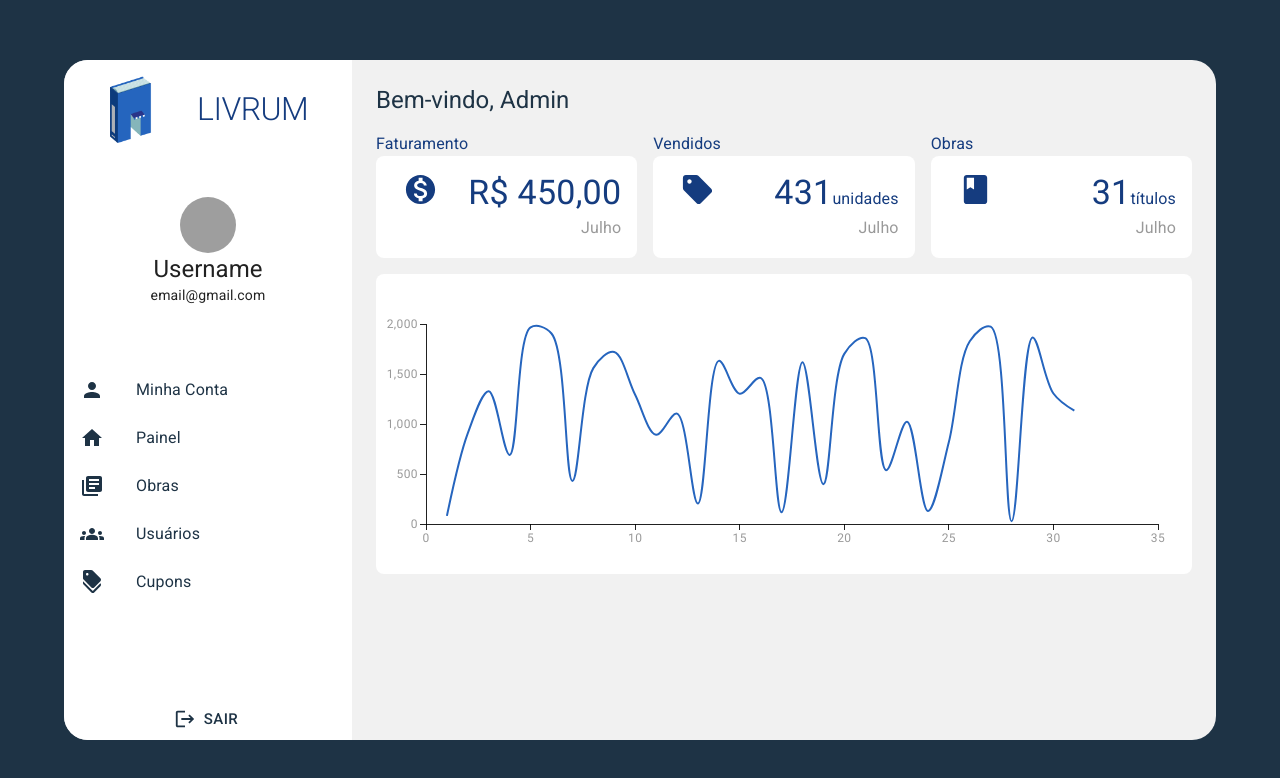
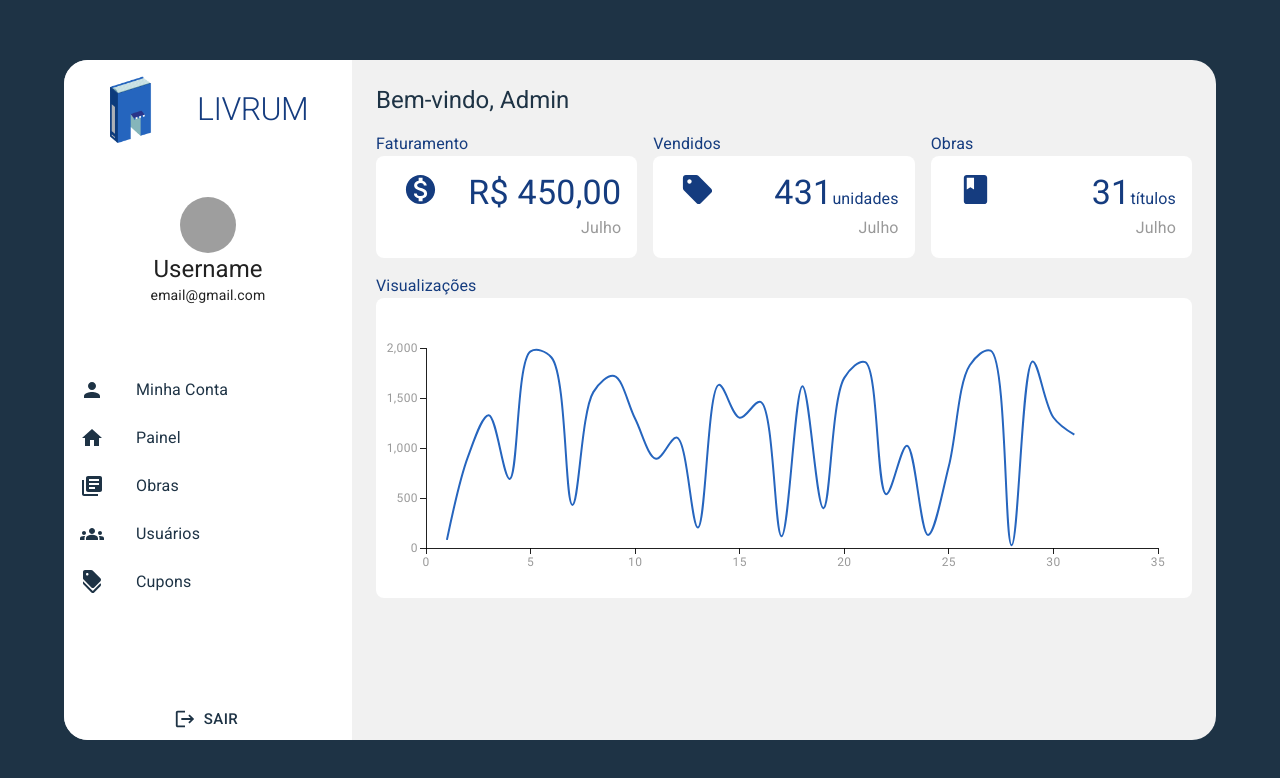
Before and after one commit to byte-stack-uefs/livrum, a Next.js app in the folder phase_4/app/webapp/: page /admin in a window 1280 px wide. Shown: the top 778 px of the page. Built offline with nearby package versions, Linux system fonts and the light colour scheme; grey boxes are pictures that could not be loaded.

Commit message:
Adicionando header

```diff
--- a/phase_4/app/webapp/app/(internal)/admin/page.tsx
+++ b/phase_4/app/webapp/app/(internal)/admin/page.tsx
@@ -89,6 +89,9 @@ export default function Page() {
                 })}
             </Grid>
             <Grid xs={12} id="chart-parent">
+                <Typography sx={{ color: theme.palette.darker.main }}>
+                    Visualizações
+                </Typography>
                 <Card elevation={0} sx={{ borderRadius: 2 }}>
                     {data && <LineChart
                         dataset={data}
```
